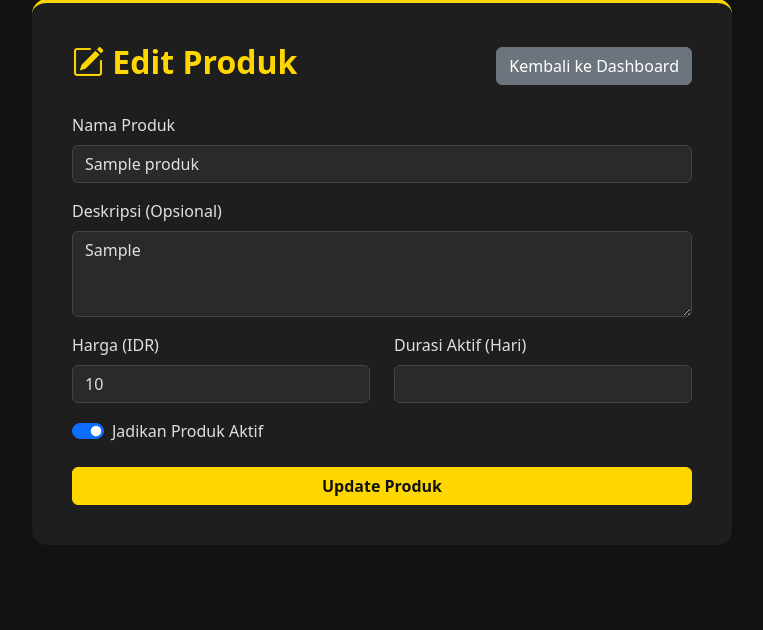
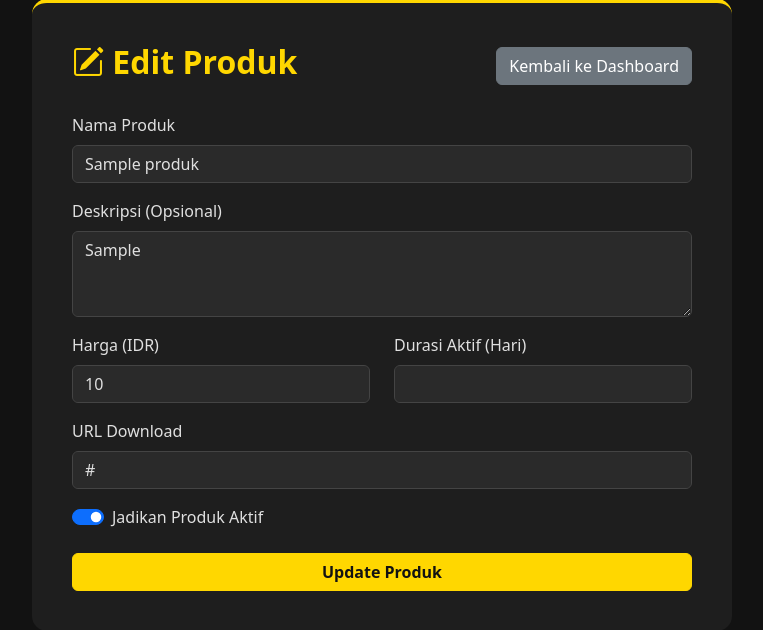
Before and after one commit to JCETools-Petra/jcetools, a PHP site: page /admin/edit_produk.php?id=1 in a window 1280 px wide. Shown: the part 51-681 px from the top of the page, without its empty margins (258-1021 px from the left). Run offline with PHP 8.4, Linux system fonts and the light colour scheme; the visitor is signed in with stand-in values (Sample User, id 1); tables that the repository leaves empty or names only in its code hold one stand-in row (values such as "Sample post").

Commit message:
Add files via upload

```diff
--- a/admin/edit_produk.php
+++ b/admin/edit_produk.php
@@ -20,11 +20,12 @@
     $deskripsi = $_POST['deskripsi'] ?? '';
     $harga = filter_input(INPUT_POST, 'harga', FILTER_VALIDATE_INT);
     $durasi_hari = filter_input(INPUT_POST, 'durasi_hari', FILTER_VALIDATE_INT);
+    $download_link = filter_input(INPUT_POST, 'download_link', FILTER_VALIDATE_URL);
     $is_active = isset($_POST['is_active']) ? 1 : 0;
 
     if (!empty($nama_produk) && $harga > 0 && $durasi_hari > 0) {
-        $stmt = $conn->prepare("UPDATE produk SET nama_produk=?, deskripsi=?, harga=?, durasi_hari=?, is_active=? WHERE id=?");
-        $stmt->bind_param("ssiiii", $nama_produk, $deskripsi, $harga, $durasi_hari, $is_active, $id);
+        $stmt = $conn->prepare("UPDATE produk SET nama_produk=?, deskripsi=?, harga=?, durasi_hari=?, download_link=?, is_active=? WHERE id=?");
+        $stmt->bind_param("ssiissi", $nama_produk, $deskripsi, $harga, $durasi_hari, $download_link, $is_active, $id);
 
         if ($stmt->execute()) {
             header('Location: dashboard.php?status=produk_update_sukses');
@@ -130,6 +131,10 @@
                 <input type="number" class="form-control" id="durasi_hari" name="durasi_hari" value="<?php echo $produk['durasi_hari']; ?>" required>
             </div>
         </div>
+        <div class="mb-3">
+            <label for="download_link" class="form-label">URL Download</label>
+            <input type="url" class="form-control" id="download_link" name="download_link" value="<?php echo htmlspecialchars($produk['download_link'] ?? ''); ?>">
+        </div>
         <div class="form-check form-switch mb-4">
             <input class="form-check-input" type="checkbox" role="switch" id="is_active" name="is_active" <?php if ($produk['is_active']) echo 'checked'; ?>>
             <label class="form-check-label" for="is_active">Jadikan Produk Aktif</label>
```
Also changed, not shown: check_renewal.php (+11 -1 lines), index.php (+9 -0 lines), proses_pembayaran.php (+8 -5 lines), 3 other files.
